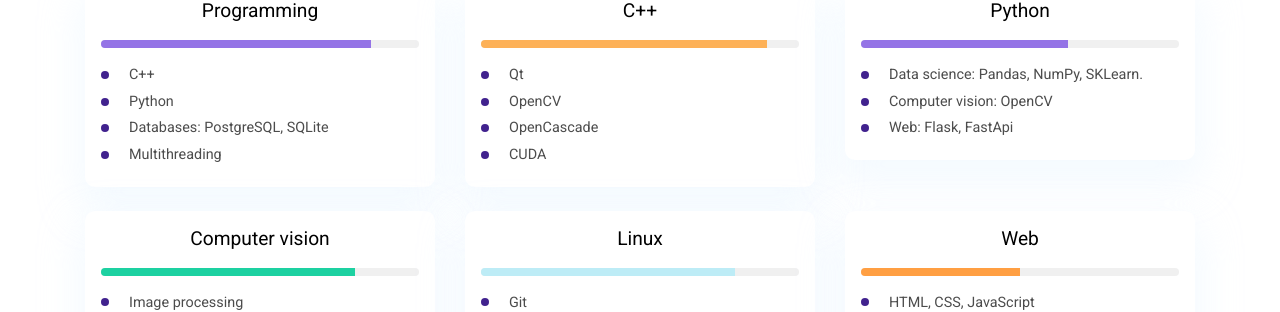
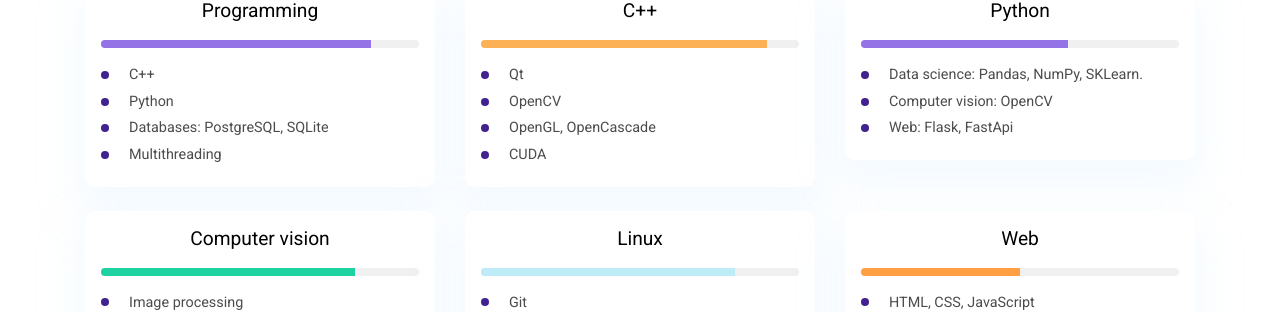
Before and after one commit to mariorht/me, a Jekyll site: the page built from index.html, in a window 1280 px wide and 900 px high, scrolled down 848 px. Shown: the part 141-453 px from the top of the window. Built offline with Jekyll 4.4.1, drawn with Linux system fonts in a browser that asks for light colours.

Commit message:
añadido opengl

```diff
--- a/_data/settings.yml
+++ b/_data/settings.yml
@@ -63,7 +63,7 @@ skills:
     details:
       - "Qt"
       - "OpenCV"
-      - "OpenCascade"
+      - "OpenGL, OpenCascade"
       - "CUDA"
 
   - name: Python
```
